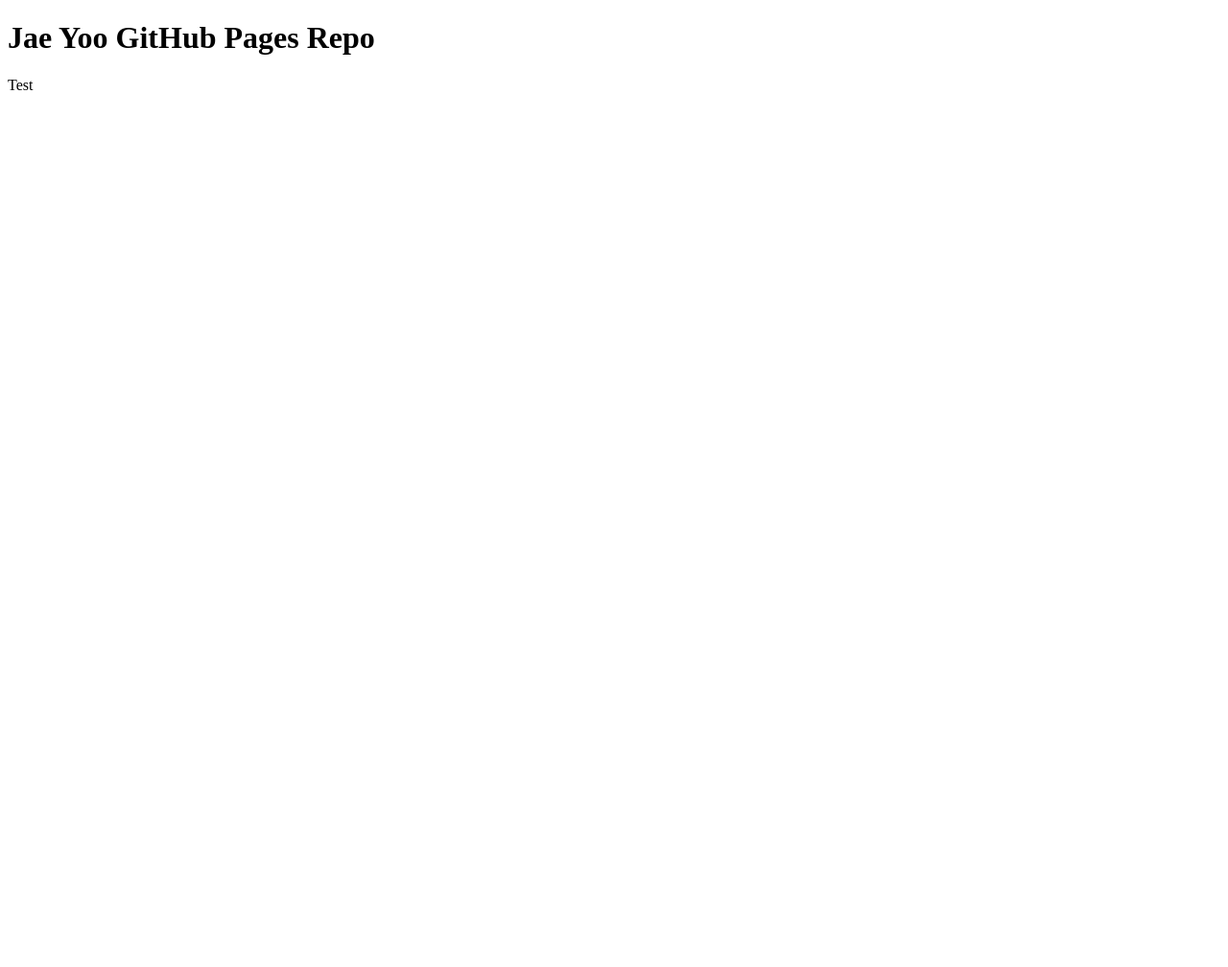
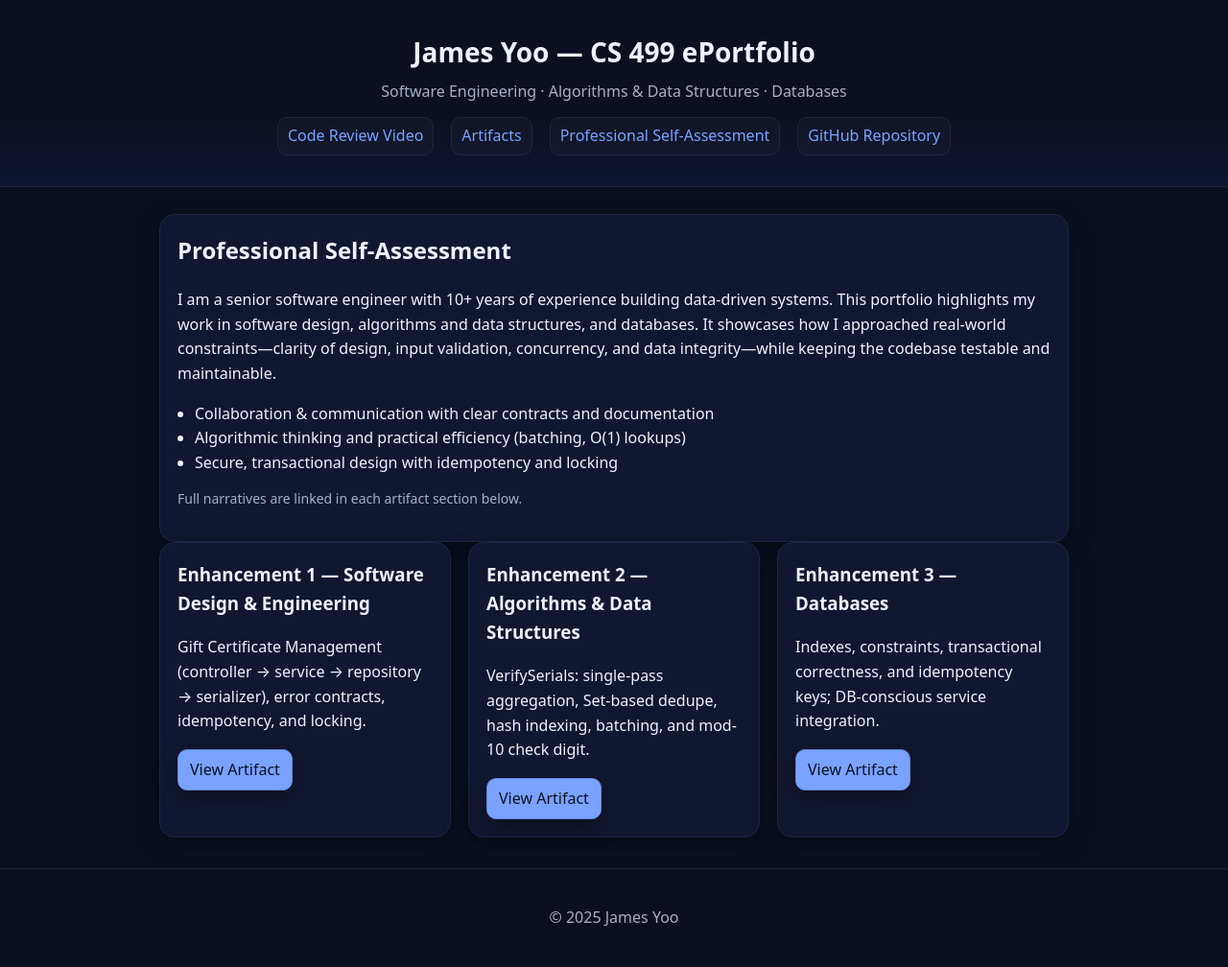
Before and after one commit to jmsyoo/jmsyoo.github.io, a plain HTML site: page index.html in a window 1280 px wide. Shown: the whole page at 96% size. Before the commit the page ends 800 px from the top, so only its background shows below. Drawn offline with Linux system fonts and the light colour scheme.

Commit message:
initial checkin

```diff
--- /dev/null
+++ b/assets/styles.css
@@ -0,0 +1,26 @@
+:root{
+    --bg:#0b1020; --panel:#111730; --text:#eef2ff; --muted:#a7b0c6; --brand:#7aa2ff; --accent:#9af0d1;
+    --border:#1d2545; --shadow:0 8px 24px rgba(0,0,0,.35);
+  }
+  *{box-sizing:border-box}
+  html,body{margin:0;padding:0;background:var(--bg);color:var(--text);font-family:system-ui,-apple-system,Segoe UI,Roboto,Inter,Helvetica,Arial,sans-serif;line-height:1.6}
+  a{color:var(--brand);text-decoration:none}
+  a:hover{text-decoration:underline}
+  .site-header{padding:32px 20px;text-align:center;border-bottom:1px solid var(--border);background:linear-gradient(180deg,#0b1020 0%, #0b1020 60%, #0f1430 100%)}
+  .site-header h1{margin:0 0 6px;font-size:28px}
+  .tagline{margin:0;color:var(--muted)}
+  .nav{margin-top:14px;display:flex;gap:18px;justify-content:center;flex-wrap:wrap}
+  .nav a{padding:6px 10px;border:1px solid var(--border);border-radius:10px;background:rgba(255,255,255,.02)}
+  .container{max-width:980px;margin:28px auto;padding:0 16px}
+  .grid{display:grid;grid-template-columns:repeat(auto-fit,minmax(260px,1fr));gap:18px}
+  .card{background:var(--panel);border:1px solid var(--border);border-radius:16px;box-shadow:var(--shadow);padding:18px}
+  .card h3,.card h2{margin-top:0}
+  .bullets{margin:8px 0 0 0;padding-left:18px}
+  .actions{margin-top:12px}
+  .btn{display:inline-block;background:var(--brand);color:#081225;padding:8px 12px;border-radius:10px;border:1px solid #6388d9;box-shadow:var(--shadow)}
+  .btn:hover{filter:brightness(1.05)}
+  .note{color:var(--muted);font-size:14px}
+  .site-footer{padding:22px 20px;text-align:center;color:var(--muted);border-top:1px solid var(--border);margin-top:32px}
+  pre,code{font-family:ui-monospace,SFMono-Regular,Menlo,Consolas,Monaco,monospace}
+  pre{background:#0c132a;border:1px solid var(--border);border-radius:12px;padding:12px;overflow:auto}
+  .filelist{font-size:14px;color:var(--muted)}
--- a/index.html
+++ b/index.html
@@ -1,11 +1,75 @@
-<!DOCTYPE html>
-<html>
-  <head>
-    <meta charset="UTF-8">
-    <title>Jae Yoo</title>
-  </head>
-  <body>
-    <h1>Jae Yoo GitHub Pages Repo</h1>
-    <p>Test</p>
-  </body>
+<!doctype html>
+<html lang="en">
+<head>
+  <meta charset="utf-8" />
+  <title>James Yoo — CS 499 ePortfolio</title>
+  <meta name="viewport" content="width=device-width, initial-scale=1" />
+  <link rel="stylesheet" href="./assets/styles.css" />
+</head>
+<body>
+  <header class="site-header">
+    <h1>James Yoo — CS 499 ePortfolio</h1>
+    <p class="tagline">Software Engineering · Algorithms & Data Structures · Databases</p>
+    <nav class="nav">
+      <a href="./video/index.html">Code Review Video</a>
+      <a href="#artifacts">Artifacts</a>
+      <a href="#self-assessment">Professional Self-Assessment</a>
+      <a href="https://github.com/jmsyoo/jmsyoo.github.io" target="_blank">GitHub Repository</a>
+    </nav>
+  </header>
+
+  <main class="container">
+    <section id="self-assessment" class="card">
+      <h2>Professional Self-Assessment</h2>
+      <p>
+        I am a senior software engineer with 10+ years of experience building data-driven systems.
+        This portfolio highlights my work in software design, algorithms and data structures, and databases.
+        It showcases how I approached real-world constraints—clarity of design, input validation, concurrency,
+        and data integrity—while keeping the codebase testable and maintainable.
+      </p>
+      <ul class="bullets">
+        <li>Collaboration & communication with clear contracts and documentation</li>
+        <li>Algorithmic thinking and practical efficiency (batching, O(1) lookups)</li>
+        <li>Secure, transactional design with idempotency and locking</li>
+      </ul>
+      <p class="note">
+        Full narratives are linked in each artifact section below.
+      </p>
+    </section>
+
+    <section id="artifacts" class="grid">
+      <article class="card">
+        <h3>Enhancement 1 — Software Design & Engineering</h3>
+        <p>Gift Certificate Management (controller → service → repository → serializer), error contracts, idempotency, and locking.</p>
+        <div class="actions">
+          <a class="btn" href="./enhancement1/index.html">View Artifact</a>
+        </div>
+      </article>
+
+      <article class="card">
+        <h3>Enhancement 2 — Algorithms & Data Structures</h3>
+        <p>VerifySerials: single-pass aggregation, Set-based dedupe, hash indexing, batching, and mod-10 check digit.</p>
+        <div class="actions">
+          <a class="btn" href="./enhancement2/index.html">View Artifact</a>
+        </div>
+      </article>
+
+      <article class="card">
+        <h3>Enhancement 3 — Databases</h3>
+        <p>Indexes, constraints, transactional correctness, and idempotency keys; DB-conscious service integration.</p>
+        <div class="actions">
+          <a class="btn" href="./enhancement3/index.html">View Artifact</a>
+        </div>
+      </article>
+    </section>
+  </main>
+
+  <footer class="site-footer">
+    <p>© <span id="y"></span> James Yoo</p>
+  </footer>
+
+  <script>
+    document.getElementById('y').textContent = new Date().getFullYear();
+  </script>
+</body>
 </html>
```
Also changed, not shown: 1 other file.
